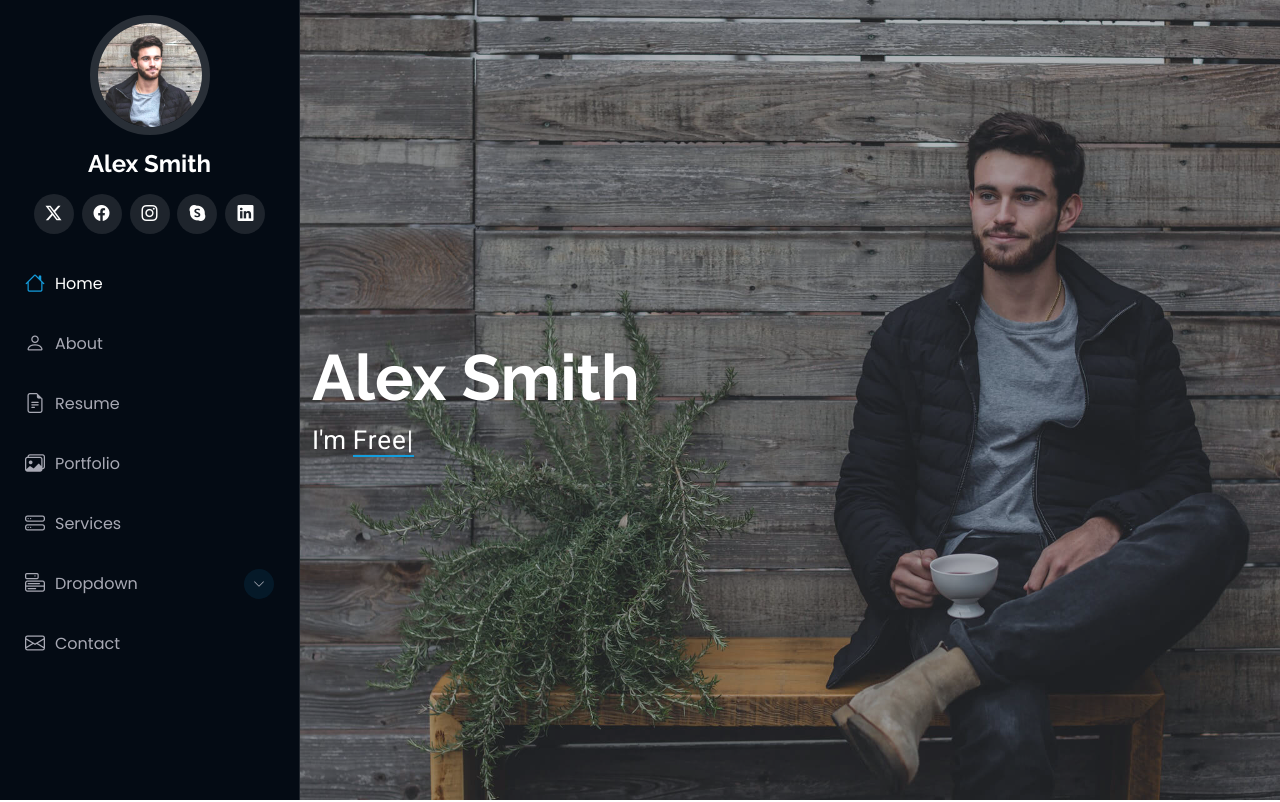
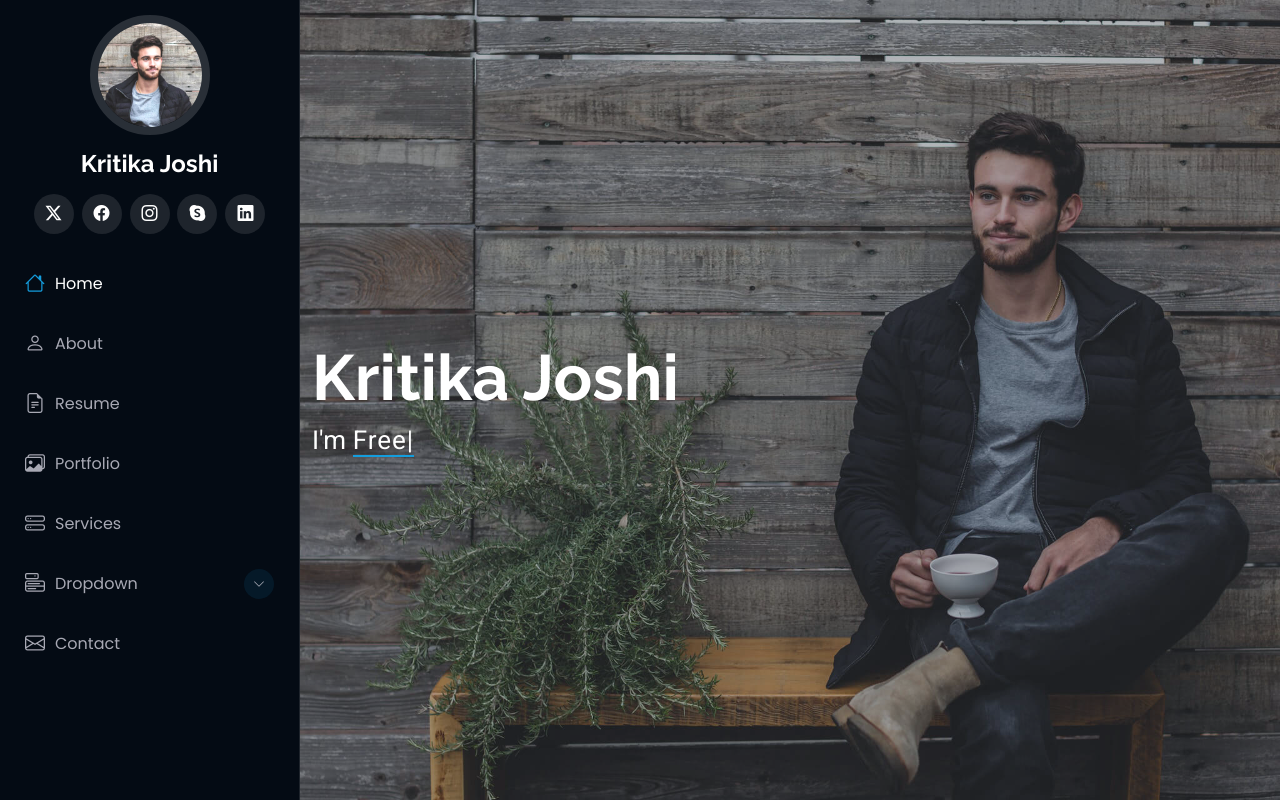
Before and after one commit to kriti923/Kritika2, a plain HTML site: page index.html in a window 1280 px wide. Shown: the top 802 px of the page. Drawn offline with Linux system fonts and the light colour scheme.

Commit message:
Update index.html

```diff
--- a/index.html
+++ b/index.html
@@ -48,7 +48,7 @@
     <a href="index.html" class="logo d-flex align-items-center justify-content-center">
       <!-- Uncomment the line below if you also wish to use an image logo -->
       <!-- <img src="assets/img/logo.png" alt=""> -->
-      <h1 class="sitename">Alex Smith</h1>
+      <h1 class="sitename">Kritika Joshi</h1>
     </a>
 
     <div class="social-links text-center">
@@ -97,7 +97,7 @@
       <img src="assets/img/hero-bg.jpg" alt="" data-aos="fade-in" class="">
 
       <div class="container" data-aos="fade-up" data-aos-delay="100">
-        <h2>Alex Smith</h2>
+        <h2>Kritika Joshi</h2>
         <p>I'm <span class="typed" data-typed-items="Designer, Developer, Freelancer, Photographer">Designer</span><span class="typed-cursor typed-cursor--blink" aria-hidden="true"></span><span class="typed-cursor typed-cursor--blink" aria-hidden="true"></span></p>
       </div>
 
@@ -302,7 +302,7 @@
             </div><!-- Edn Resume Item -->
 
             <div class="resume-item">
-              <h4>Bachelor of Fine Arts &amp; Graphic Design</h4>
+              <h4>Bachelor of Science  &amp; Graphic Design</h4>
               <h5>2010 - 2014</h5>
               <p><em>Rochester Institute of Technology, Rochester, NY</em></p>
               <p>Quia nobis sequi est occaecati aut. Repudiandae et iusto quae reiciendis et quis Eius vel ratione eius unde vitae rerum voluptates asperiores voluptatem Earum molestiae consequatur neque etlon sader mart dila</p>
```
